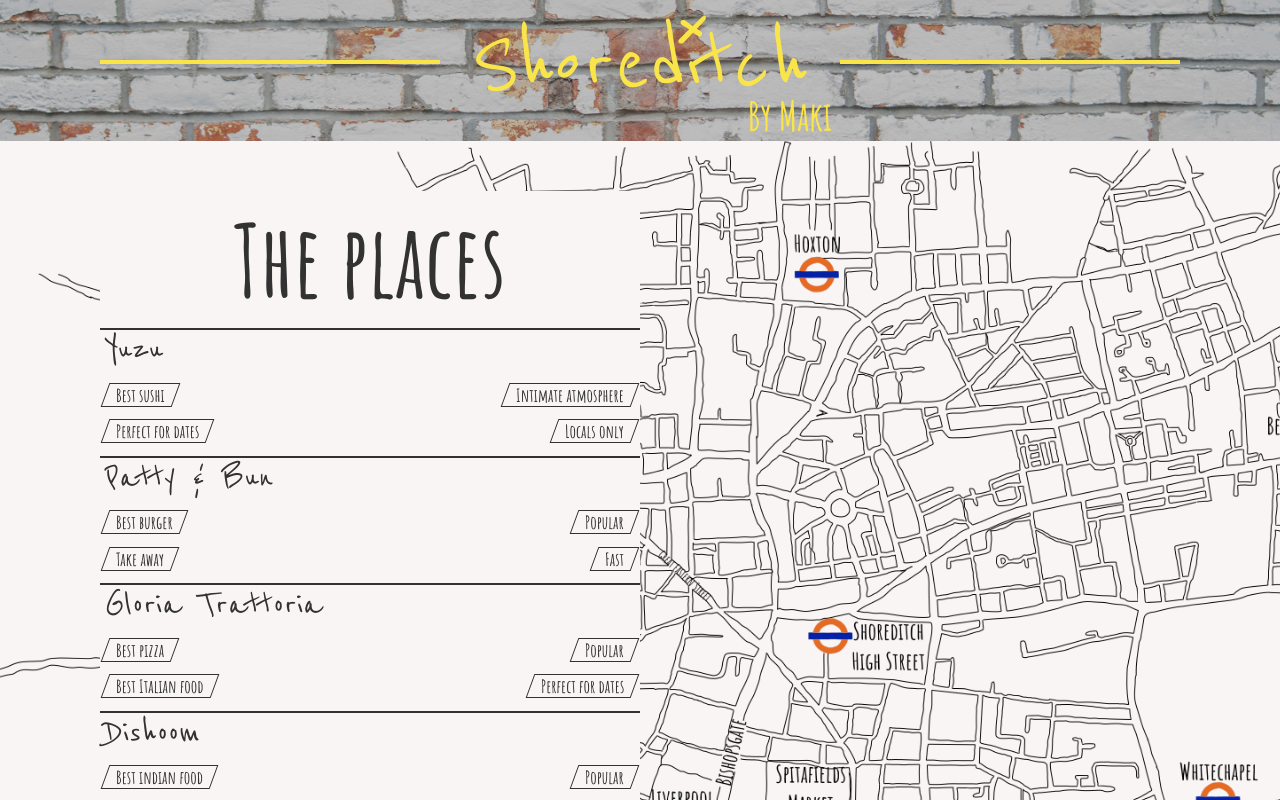
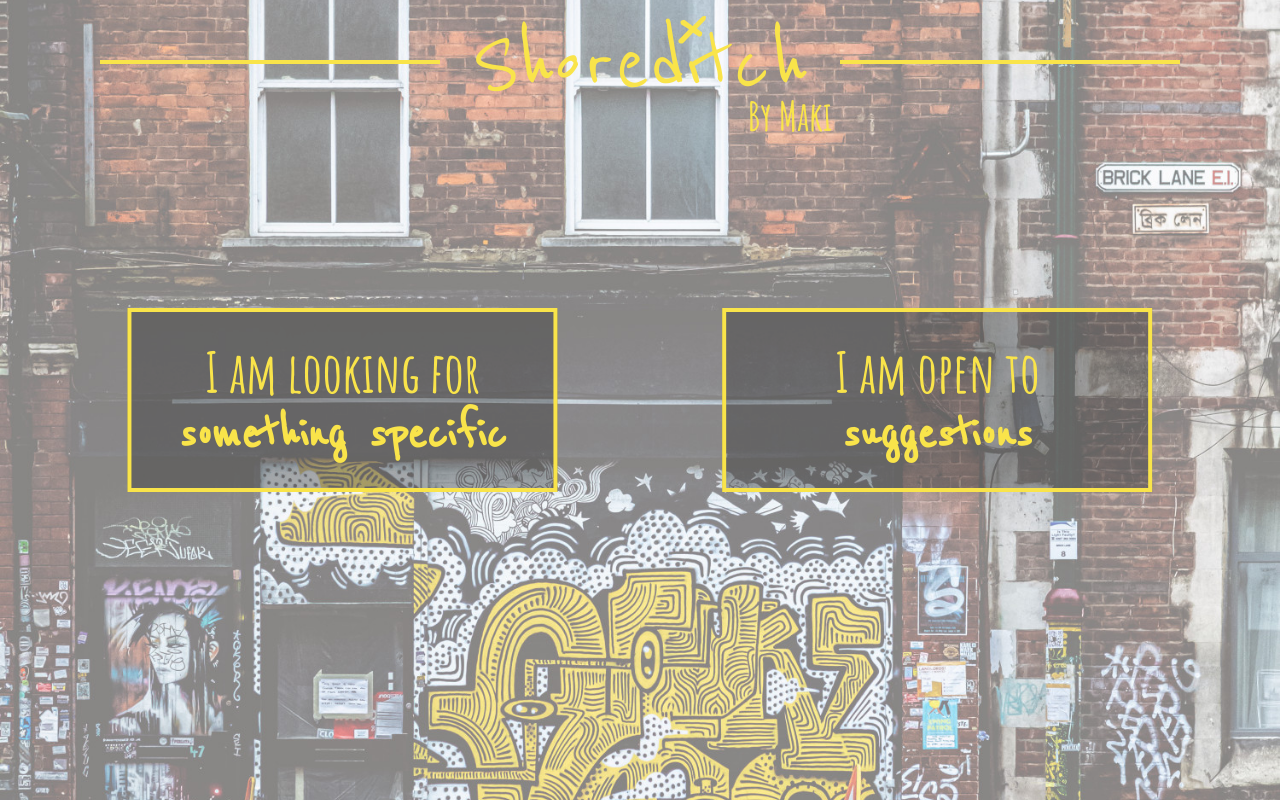
Before and after one commit to kimanhou/Shoreditch, a React (Create React App) app: page / in a window 1280 px wide. Shown: the top 800 px of the page. Built offline with nearby package versions, Linux system fonts and the light colour scheme; the HTML template or start-up script is replaced by a standard one.

Commit message:
Install HashRouter

```diff
--- a/src/App.scss
+++ b/src/App.scss
@@ -3,13 +3,17 @@
 @import './fonts.scss';
 
 .App {
+    font-family: AnticDidone;
+    display: flex;
+    flex-direction: column;
+    background-color: var(--color-off-white);
     p {
         font-family: AnticDidone;
         font-size: var(--size-default-font-size);
         line-height: calc(var(--size-default-font-size) * 1.5);
     }
-    font-family: AnticDidone;
-    display: flex;
-    flex-direction: column;
-    background-color: var(--color-off-white);
+    a {
+        color: var(--color-off-black);
+        text-decoration: none;
+    }
 }
--- a/src/App.tsx
+++ b/src/App.tsx
@@ -1,43 +1,61 @@
 import React from 'react';
+import { HashRouter, Route, Switch } from 'react-router-dom';
 import './App.scss';
 import Header from './view/components/Header/Header';
 import Home from './view/components/Home/Home';
+import HomePage from './view/components/Home/HomePage';
 import ListOfPlaces from './view/components/ListOfPlaces/ListOfPlaces';
+import ListOfPlacesPage from './view/components/ListOfPlaces/ListOfPlacesPage';
 import Place from './view/components/ListOfPlaces/Place';
 import Social from './view/components/PlaceDetails/Left/SocialMedias/Social';
 import PlaceDetails from './view/components/PlaceDetails/PlaceDetails';
+import PlaceDetailsPage from './view/components/PlaceDetails/PlaceDetailsPage';
 
 const App : React.FunctionComponent = props => {
     const yuzuDescription = 'Tucked in a hidden back alley between buzzing Liverpool Street and even more buzzing Spitafields Market, Yuzu is a haven of peace. The experience of dining in a minimalist decor with earthy colors and dimmed lights will make you forget you are in a vibrant neighborhood. The food is both traditional and contemporary. Lunch is kaiten, dinner is more sophisticated with a French influence. Always delicious !';
+    const yuzu = new Place('Yuzu', [new Social('Website', 'https://www.yuzulondon.com/', 'www.yuzulondon.com'), new Social('Instagram', 'https://www.instagram.com/yuzulondon/', '@yuzulondon')], [ 'Best sushi', 'Intimate atmosphere', 'Perfect for dates', 'Locals only'], yuzuDescription, 'yuzu');
     const places : Place[] = [ { name: 'Yuzu',
                                  socialMedia: [new Social('Website', 'https://www.yuzulondon.com/', 'www.yuzulondon.com'), new Social('Instagram', 'https://www.instagram.com/yuzulondon/', '@yuzulondon')],
                                  tags : [ 'Best sushi', 'Intimate atmosphere', 'Perfect for dates', 'Locals only'],
-                                 description : yuzuDescription },
+                                 description : yuzuDescription,
+                                 shortName : 'yuzu' },
                                { name: 'Patty & Bun',
                                  socialMedia: [new Social('Website', 'https://www.yuzulondon.com/', 'www.yuzulondon.com'), new Social('Instagram', 'https://www.instagram.com/yuzulondon/', '@yuzulondon')],
                                  tags : [ 'Best burger', 'Popular', 'Take away', 'Fast'],
-                                 description : '' },
+                                 description : '',
+                                 shortName : 'patty-and-bun' },
                                { name: 'Gloria Trattoria',
                                  socialMedia: [new Social('Website', 'https://www.yuzulondon.com/', 'www.yuzulondon.com'), new Social('Instagram', 'https://www.instagram.com/yuzulondon/', '@yuzulondon')],
                                  tags : [ 'Best pizza', 'Popular', 'Best Italian food', 'Perfect for dates'],
-                                 description : '' },
+                                 description : '',
+                                 shortName : 'gloria' },
                                { name: 'Dishoom',
                                  socialMedia: [new Social('Website', 'https://www.yuzulondon.com/', 'www.yuzulondon.com'), new Social('Instagram', 'https://www.instagram.com/yuzulondon/', '@yuzulondon')],
                                  tags : [ 'Best indian food', 'Popular', 'Perfect for dates', 'Perfect for sharing'],
-                                 description : '' },
+                                 description : '',
+                                 shortName : 'dishoom' },
                                { name: 'Rosemary Branch',
                                  socialMedia: [new Social('Website', 'https://www.yuzulondon.com/', 'www.yuzulondon.com'), new Social('Instagram', 'https://www.instagram.com/yuzulondon/', '@yuzulondon')],
                                  tags : [ 'Best pub', 'Quirky', 'Locals only'],
-                                 description : '' } ];
+                                 description : '',
+                                 shortName : 'rosemary' } ];
 
 
     return (
         <div className={`App`}>
-            <Header hasBackground/>
-            {/* <PlaceDetails/> */}
-            {/* <Header/>
-            <Home/> */}
-            <ListOfPlaces places={places} />
+            <HashRouter>
+                <Switch>
+                    <Route exact path="/">
+                        <HomePage />
+                    </Route>
+                    <Route path="/places/yuzu">
+                        <PlaceDetailsPage place={yuzu} />
+                    </Route>
+                    <Route path="/places/">
+                        <ListOfPlacesPage places={places} />
+                    </Route>
+                </Switch>
+            </HashRouter>
         </div>
     )
 }
--- a/src/view/components/Home/Choice.tsx
+++ b/src/view/components/Home/Choice.tsx
@@ -1,4 +1,5 @@
 import React from 'react';
+import { Link } from 'react-router-dom';
 import './Choice.scss';
 
 interface IChoiceProps {
@@ -6,7 +7,7 @@
     positionY : string;
     firstLine : string;
     secondLine : string;
-    onClick ?: () => void;
+    link : string;
 }
 
 const Choice : React.FC<IChoiceProps> = props => {
@@ -15,7 +16,8 @@
     var halfRight = props.positionX == 'right' ? 'right-x' : '';
 
     return(
-        <div className={`choice ${middleY} ${halfLeft} ${halfRight}`} onClick={props.onClick}>
+        <Link to={props.link}>
+            <div className={`choice ${middleY} ${halfLeft} ${halfRight}`}>
                 <div className={`choice-content`}>
                     <div className={`line first`}>
                         {props.firstLine}
@@ -25,6 +27,7 @@
                     </div>
                 </div>
             </div>
+        </Link>
     )
 }
 
--- a/src/view/components/Home/Home.tsx
+++ b/src/view/components/Home/Home.tsx
@@ -9,8 +9,8 @@
 
     return(
         <div className={`home`}>
-            <Choice positionX={`left`} positionY={`middle`} firstLine='I am looking for' secondLine='something specific'/>
-            <Choice positionX={`right`} positionY={`middle`} firstLine='I am open to' secondLine='suggestions'/>
+            <Choice positionX={`left`} positionY={`middle`} firstLine='I am looking for' secondLine='something specific' link='/places'/>
+            <Choice positionX={`right`} positionY={`middle`} firstLine='I am open to' secondLine='suggestions' link='/places'/>
         </div>
     )
 }
--- /dev/null
+++ b/src/view/components/Home/HomePage.tsx
@@ -0,0 +1,15 @@
+import React from 'react';
+import Header from '../Header/Header';
+import Home from './Home';
+
+const HomePage : React.FC = props => {
+
+    return(
+        <div className={`home-page`}>
+            <Header/>
+            <Home/>
+        </div>
+    )
+}
+
+export default HomePage;
--- /dev/null
+++ b/src/view/components/ListOfPlaces/ListOfPlacesPage.tsx
@@ -0,0 +1,20 @@
+import React from 'react';
+import Header from '../Header/Header';
+import ListOfPlaces from './ListOfPlaces';
+import Place from './Place';
+
+interface IListOfPlacesPageProps {
+    places : Place[];
+}
+
+const ListOfPlacesPage : React.FC<IListOfPlacesPageProps> = props => {
+
+    return(
+        <div className={`list-of-palces-page`}>
+            <Header hasBackground/>
+            <ListOfPlaces places={props.places}/>
+        </div>
+    )
+}
+
+export default ListOfPlacesPage;
--- a/src/view/components/ListOfPlaces/Place.ts
+++ b/src/view/components/ListOfPlaces/Place.ts
@@ -5,11 +5,13 @@
     socialMedia : Social[];
     tags : string[];
     description : string;
+    shortName : string;
 
-    constructor(name : string, socialMedia : Social[], tags : string[], description : string) {
+    constructor(name : string, socialMedia : Social[], tags : string[], description : string, shortName : string) {
         this.name = name;
         this.socialMedia = socialMedia;
         this.tags = tags;
         this.description = description;
+        this.shortName = shortName;
     }
 }
--- a/src/view/components/ListOfPlaces/PlaceTsx.scss
+++ b/src/view/components/ListOfPlaces/PlaceTsx.scss
@@ -17,7 +17,9 @@
         background-color: var(--color-off-black);
         >.list-of-places-place-content {
             >.list-of-places-place-name {
-                color: var(--color-off-white);
+                a {
+                    color: var(--color-off-white);
+                }
             }
         }
     }
--- a/src/view/components/ListOfPlaces/PlaceTsx.tsx
+++ b/src/view/components/ListOfPlaces/PlaceTsx.tsx
@@ -2,6 +2,7 @@
 import './PlaceTsx.scss';
 import Place from './Place';
 import Tags from '../PlaceDetails/Left/Tags/Tags';
+import { Link } from 'react-router-dom';
 
 interface IPlaceProps {
     place : Place;
@@ -14,7 +15,7 @@
         <div className={`list-of-places-place ${isLastClassname}`}>
             <div className={`list-of-places-place-content`}>
                 <div className={`list-of-places-place-name`}>
-                    {props.place.name}
+                    <Link to={`/places/${props.place.shortName}`}>{props.place.name}</Link>
                 </div>
                 <div className={`list-of-places-place-tags`}>
                     <Tags tags={props.place.tags} size={'small'}/>
--- a/src/view/components/PlaceDetails/Left/Tags/Tag.scss
+++ b/src/view/components/PlaceDetails/Left/Tags/Tag.scss
@@ -24,5 +24,10 @@
         >.place-details-tag-content {
             border: solid 1px var(--color-off-black);
         }
+        &:hover {
+            >.place-details-tag-content {
+                border-color: var(--color-off-white);
+            }
+        }
     }
 }
--- /dev/null
+++ b/src/view/components/PlaceDetails/PlaceDetailsPage.tsx
@@ -0,0 +1,20 @@
+import React from 'react';
+import Header from '../Header/Header';
+import Place from '../ListOfPlaces/Place';
+import PlaceDetails from './PlaceDetails';
+
+interface IPlaceDetailsProps {
+    place : Place;
+}
+
+const PlaceDetailsPage : React.FC<IPlaceDetailsProps> = props => {
+
+    return(
+        <div className={`place-details-page`}>
+            <Header hasBackground/>
+            <PlaceDetails place={props.place}/>
+        </div>
+    )
+}
+
+export default PlaceDetailsPage;
```
Lines whose indentation alone changed are shown as unchanged.
